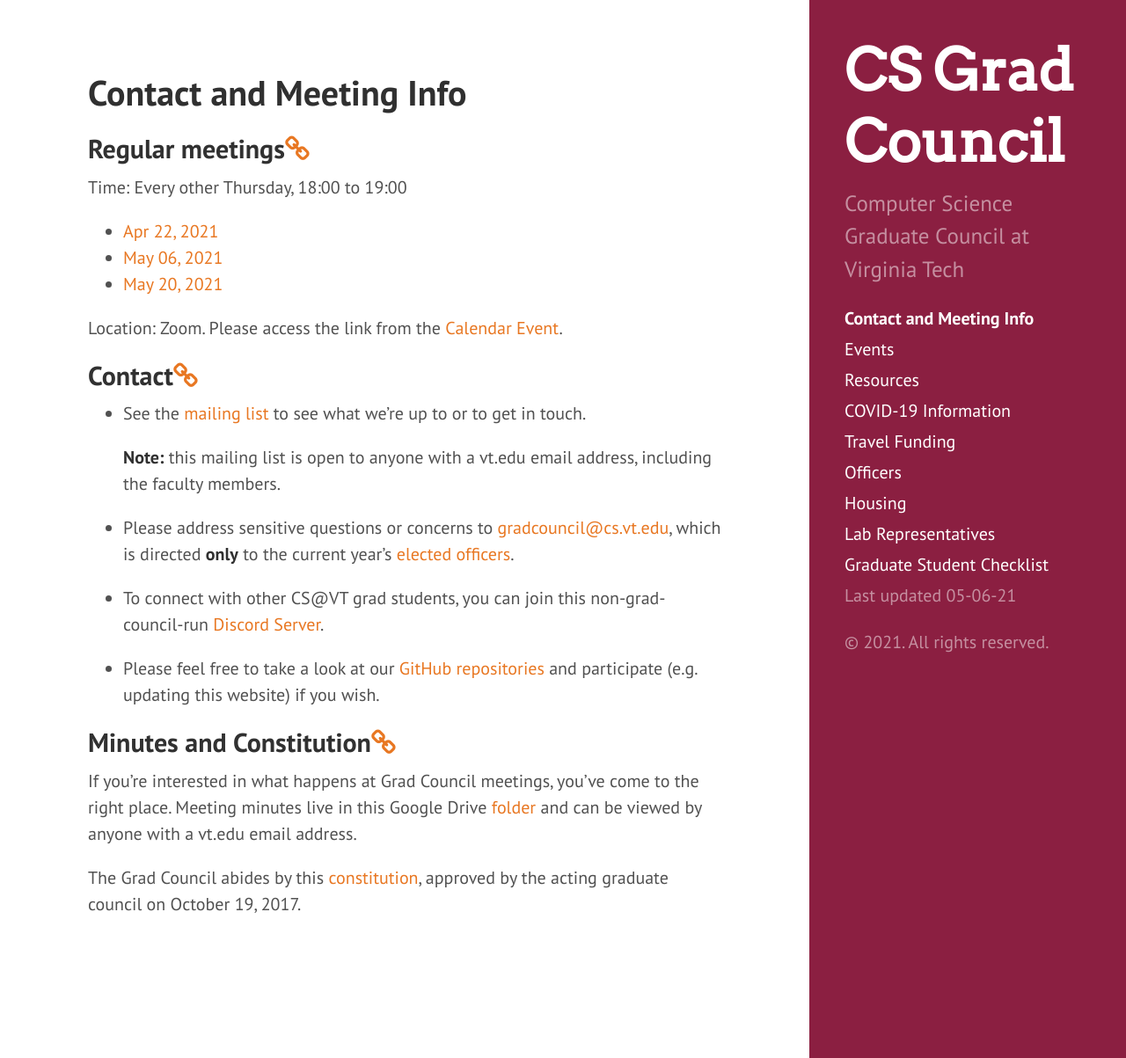
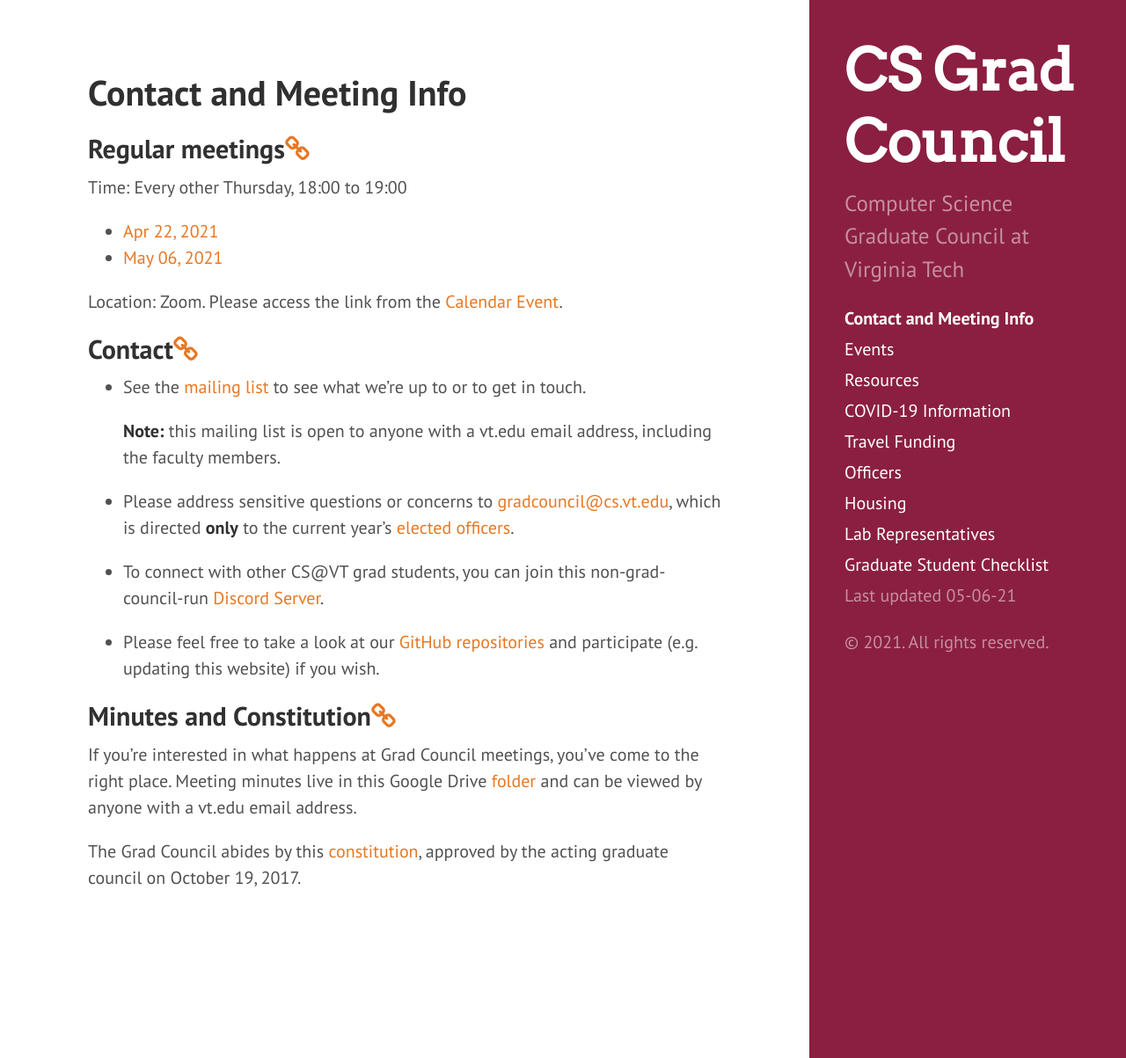
Before and after one commit to CSGraduateCouncil-VirginiaTech/csgc-website, a Jekyll site: the page built from meetings.md, in a window 1280 px wide and 1203 px high. Shown: the whole window at 88% size. Built offline with Jekyll 4.4.1, drawn with Linux system fonts in a browser that asks for light colours.

Commit message:
Update meetings.md

```diff
--- a/meetings.md
+++ b/meetings.md
@@ -8,7 +8,6 @@ permalink: /meetings/
 Time: Every other Thursday, 18:00 to 19:00
 * [Apr 22, 2021](https://virginiatech.zoom.us/j/81481692381)
 * [May 06, 2021](https://virginiatech.zoom.us/j/81481692381)
-* [May 20, 2021](https://virginiatech.zoom.us/j/81481692381)
 
 
 Location: Zoom. Please access the link from the [Calendar Event](https://calendar.google.com/calendar?cid=dnQuZWR1X240bnQ0aGdlNTBrdjdqajFjZDN1NzllaW1rQGdyb3VwLmNhbGVuZGFyLmdvb2dsZS5jb20).
```
